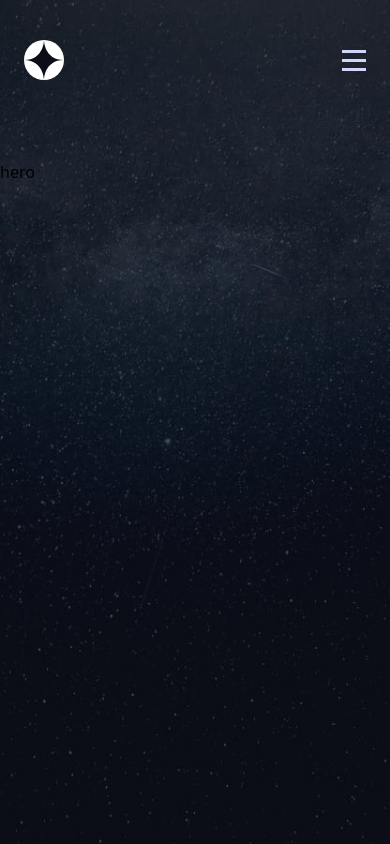
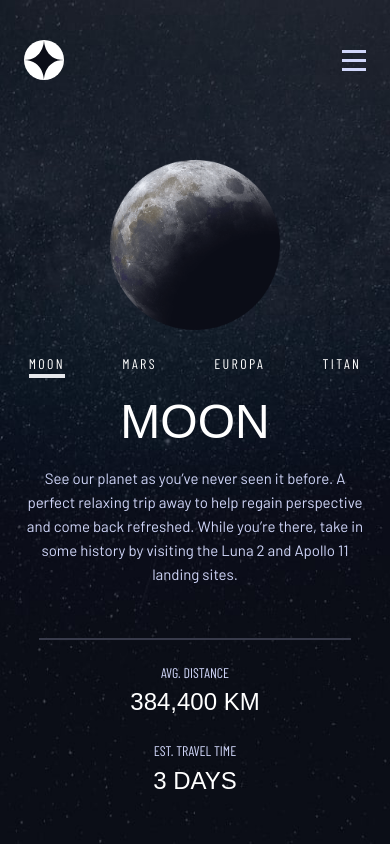
Before and after one commit to GokhanCerk/space-tourism-website, a React app: page /destination in a window 390 px wide. Built offline with nearby package versions, Linux system fonts and the light colour scheme; a web font is replaced by a local one.

Commit message:
destination page mobile first

```diff
--- /dev/null
+++ b/src/components/button/index.js
@@ -0,0 +1,9 @@
+import React from "react";
+
+const Button = ({ name }) => {
+  return (
+    <button className="rounded-none text-white hover:border-b-2">{name}</button>
+  );
+};
+
+export default Button;
--- a/src/components/navigation/index.js
+++ b/src/components/navigation/index.js
@@ -45,7 +45,7 @@ const Navigation = () => {
               </span>
 
               <NavLink
-                to="/destination"
+                to="/destination#Moon"
                 className={({ isActive }) =>
                   (isActive ? "border-r-4" : "") + " flex w-full"
                 }
--- /dev/null
+++ b/src/data.js
@@ -0,0 +1,113 @@
+import moon from './assets/destination/moon.png'
+import mars from './assets/destination/mars.png'
+import europa from './assets/destination/europa.png'
+import titan from './assets/destination/titan.png'
+
+export const DATA = {
+    "destinations": [
+      {
+        "name": "Moon",
+        "images": {
+          "png": moon,
+          "webp": "./assets/destination/image-moon.webp"
+        },
+        "description": "See our planet as you’ve never seen it before. A perfect relaxing trip away to help regain perspective and come back refreshed. While you’re there, take in some history by visiting the Luna 2 and Apollo 11 landing sites.",
+        "distance": "384,400 km",
+        "travel": "3 days"
+      },
+      {
+        "name": "Mars",
+        "images": {
+          "png": mars,
+          "webp": "./assets/destination/image-mars.webp"
+        },
+        "description": "Don’t forget to pack your hiking boots. You’ll need them to tackle Olympus Mons, the tallest planetary mountain in our solar system. It’s two and a half times the size of Everest!",
+        "distance": "225 mil. km",
+        "travel": "9 months"
+      },
+      {
+        "name": "Europa",
+        "images": {
+          "png": europa,
+          "webp": "./assets/destination/image-europa.webp"
+        },
+        "description": "The smallest of the four Galilean moons orbiting Jupiter, Europa is a winter lover’s dream. With an icy surface, it’s perfect for a bit of ice skating, curling, hockey, or simple relaxation in your snug wintery cabin.",
+        "distance": "628 mil. km",
+        "travel": "3 years"
+      },
+      {
+        "name": "Titan",
+        "images": {
+          "png": titan,
+          "webp": "./assets/destination/image-titan.webp"
+        },
+        "description": "The only moon known to have a dense atmosphere other than Earth, Titan is a home away from home (just a few hundred degrees colder!). As a bonus, you get striking views of the Rings of Saturn.",
+        "distance": "1.6 bil. km",
+        "travel": "7 years"
+      }
+    ],
+    "crew": [
+      {
+        "name": "Douglas Hurley",
+        "images": {
+          "png": "./assets/crew/image-douglas-hurley.png",
+          "webp": "./assets/crew/image-douglas-hurley.webp"
+        },
+        "role": "Commander",
+        "bio": "Douglas Gerald Hurley is an American engineer, former Marine Corps pilot and former NASA astronaut. He launched into space for the third time as commander of Crew Dragon Demo-2."
+      },
+      {
+        "name": "Mark Shuttleworth",
+        "images": {
+          "png": "./assets/crew/image-mark-shuttleworth.png",
+          "webp": "./assets/crew/image-mark-shuttleworth.webp"
+        },
+        "role": "Mission Specialist",
+        "bio": "Mark Richard Shuttleworth is the founder and CEO of Canonical, the company behind the Linux-based Ubuntu operating system. Shuttleworth became the first South African to travel to space as a space tourist."
+      },
+      {
+        "name": "Victor Glover",
+        "images": {
+          "png": "./assets/crew/image-victor-glover.png",
+          "webp": "./assets/crew/image-victor-glover.webp"
+        },
+        "role": "Pilot",
+        "bio": "Pilot on the first operational flight of the SpaceX Crew Dragon to the International Space Station. Glover is a commander in the U.S. Navy where he pilots an F/A-18.He was a crew member of Expedition 64, and served as a station systems flight engineer."
+      },
+      {
+        "name": "Anousheh Ansari",
+        "images": {
+          "png": "./assets/crew/image-anousheh-ansari.png",
+          "webp": "./assets/crew/image-anousheh-ansari.webp"
+        },
+        "role": "Flight Engineer",
+        "bio": "Anousheh Ansari is an Iranian American engineer and co-founder of Prodea Systems. Ansari was the fourth self-funded space tourist, the first self-funded woman to fly to the ISS, and the first Iranian in space."
+      }
+    ],
+    "technology": [
+      {
+        "name": "Launch vehicle",
+        "images": {
+          "portrait": "./assets/technology/image-launch-vehicle-portrait.jpg",
+          "landscape": "./assets/technology/image-launch-vehicle-landscape.jpg"
+        },
+        "description": "A launch vehicle or carrier rocket is a rocket-propelled vehicle used to carry a payload from Earth's surface to space, usually to Earth orbit or beyond. Our WEB-X carrier rocket is the most powerful in operation. Standing 150 metres tall, it's quite an awe-inspiring sight on the launch pad!"
+      },
+      {
+        "name": "Spaceport",
+        "images": {
+          "portrait": "./assets/technology/image-spaceport-portrait.jpg",
+          "landscape": "./assets/technology/image-spaceport-landscape.jpg"
+        },
+        "description": "A spaceport or cosmodrome is a site for launching (or receiving) spacecraft, by analogy to the seaport for ships or airport for aircraft. Based in the famous Cape Canaveral, our spaceport is ideally situated to take advantage of the Earth’s rotation for launch."
+      },
+      {
+        "name": "Space capsule",
+        "images": {
+          "portrait": "./assets/technology/image-space-capsule-portrait.jpg",
+          "landscape": "./assets/technology/image-space-capsule-landscape.jpg"
+        },
+        "description": "A space capsule is an often-crewed spacecraft that uses a blunt-body reentry capsule to reenter the Earth's atmosphere without wings. Our capsule is where you'll spend your time during the flight. It includes a space gym, cinema, and plenty of other activities to keep you entertained."
+      }
+    ]
+}
--- a/src/pages/destination/index.js
+++ b/src/pages/destination/index.js
@@ -1,18 +1,122 @@
 import React from "react";
 import Navigation from "../../components/navigation";
 import styles from "./index.module.css";
+import { DATA } from "../../data";
+import { useLocation } from "react-router-dom";
+import { NavLink } from "react-router-dom";
 
 const Destination = () => {
-  const { hero } = styles;
+  const { hero, img } = styles;
+  const destinations = DATA.destinations;
+  console.log(destinations);
+
+  let location = useLocation();
+  console.log(location.hash);
 
   return (
     <>
+      <main className={hero}>
+        <Navigation />
 
-      <main className={hero}>
-      <Navigation />
-          hero
+        {destinations.map((destination) => {
+          return (
+            <>
+              {location.hash === "" && (
+                <div className="flex justify-center">
+                  {destination.name === "Moon" && (
+                    <img src={destination.images.png} className={img} />
+                  )}
+                </div>
+              )}
+
+              {location.hash.replace("#", "") === destination.name && (
+                <div className="flex justify-center">
+                  <img src={destination.images.png} className={img} />
+                </div>
+              )}
+            </>
+          );
+        })}
+
+        <div className="flex justify-around font-barlowcondensed text-sm tracking-[2.36px] uppercase mt-6 mb-5">
+          {destinations.map((destination) => (
+            <NavLink
+              to={`#` + destination.name}
+              className={`text-white inline-block ${
+                location.hash.replace("#", "") === destination.name &&
+                " border-b-4"
+              }
+                ${
+                  location.hash === "" &&
+                  destination.name === "Moon" &&
+                  " border-b-4"
+                }
+                `}
+            >
+              {destination.name}
+            </NavLink>
+          ))}
+        </div>
+
+        <div className="text-white flex flex-col items-center">
+          {destinations.map((destination) => {
+            return (
+              <>
+                {location.hash === "" && destination.name === "Moon" && (
+                  <>
+                    <h1 className="uppercase font-bellefair text-5xl">
+                      {destination.name}
+                    </h1>
+                    <p className="p-5 text-center font-barlow text-[15px] leading-6 text-solid-blue mb-8">
+                      {destination.description}
+                    </p>
+                  </>
+                )}
+
+                {location.hash.replace("#", "") === destination.name && (
+                  <>
+                    <h1 className="uppercase font-bellefair text-5xl">
+                      {destination.name}
+                    </h1>
+                    <p className="p-5 text-center font-barlow text-[15px] leading-6 text-solid-blue mb-8">
+                      {destination.description}
+                    </p>
+                  </>
+                )}
+              </>
+            );
+          })}
+        </div>
+        <div className="mx-auto border border-dark-grey w-4/5 mb-8"></div>
+
+        <div className="flex flex-col text-white items-center">
+          {destinations.map((destination) => {
+            return (
+              <>
+                {location.hash === "" && destination.name === "Moon" && (
+                  <>
+                    <h1 className="uppercase mb-3 font-barlowcondensed leading-[2.36px] text-sm text-solid-blue">AVG. DISTANCE</h1>
+                    <p className="uppercase mb-8 font-bellefair text-2xl ">{destination.distance}</p>
+
+                    <h1 className="uppercase mb-3 text-solid-blue leading-[2.36px] text-sm font-barlowcondensed">Est. travel time</h1>
+                    <p className="uppercase font-bellefair text-2xl">{destination.travel}</p>
+                  </>
+                )}
+
+                {location.hash.replace("#", "") === destination.name && (
+                  <>
+                    <h1 className="uppercase mb-3 font-barlowcondensed leading-[2.36px] text-sm text-solid-blue">AVG. DISTANCE</h1>
+                    <p className="uppercase mb-8 font-bellefair text-2xl">{destination.distance}</p>
+
+                    <h1 className="uppercase mb-3 text-solid-blue leading-[2.36px] text-sm font-barlowcondensed">Est. travel time</h1>
+                    <p className="uppercase font-bellefair text-2xl">{destination.travel}</p>
+                  </>
+                )}
+              </>
+            );
+          })}
+        </div>
       </main>
-
     </>
   );
 };
--- a/src/pages/destination/index.module.css
+++ b/src/pages/destination/index.module.css
@@ -5,3 +5,8 @@
     bg-center
     bg-background-destination-desktop
 }
+
+.img{
+    @apply w-[170px]
+    h-[170px]
+}
--- a/tailwind.config.js
+++ b/tailwind.config.js
@@ -27,6 +27,7 @@ module.exports = {
       colors: {
         "solid-blue": "#D0D6F9",
         explore: "#0B0D17",
+        'dark-grey':'#383B4B',
       },
     },
   },
```
Also changed, not shown: src/assets/destination/europa.png (renamed from src/assets/destination/image-europa.png), src/assets/destination/mars.png (renamed from src/assets/destination/image-mars.png), src/assets/destination/moon.png (renamed from src/assets/destination/image-moon.png), src/assets/destination/titan.png (renamed from src/assets/destination/image-titan.png).
